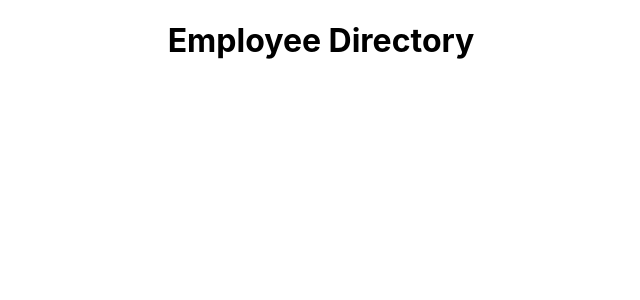
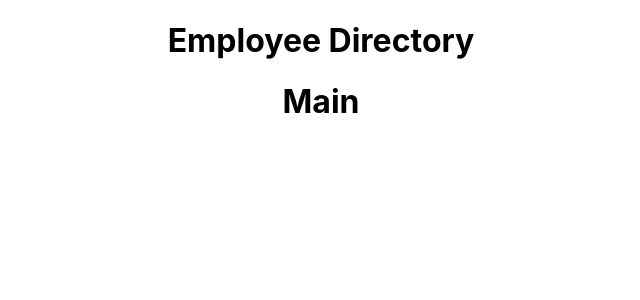
Before and after one commit to josh-wilson6289/employee-directory, a React (Create React App) app: page / in a window 1280 px wide. Shown: the top 300 px of the page, without its empty margins (319-959 px from the left). Built offline with nearby package versions, Linux system fonts and the light colour scheme.

Commit message:
added a dummy main component

```diff
--- a/src/App.js
+++ b/src/App.js
@@ -1,13 +1,14 @@
 import './App.css';
 import Container from "./components/Container";
 import Header from "./components/Header";
+import Main from "./components/Main";
 
 function App() {
   return (
     <div className="App">
      <Container>
       <Header />
-
+        <Main />
 
      </Container>
     </div>
--- /dev/null
+++ b/src/components/Main/index.js
@@ -0,0 +1,12 @@
+import React from "react";
+import "./style.css";
+
+function Main() {
+  return (
+    <div className="main">
+      <h1>Main</h1>
+    </div>
+  );
+}
+
+export default Main;
```
Also changed, not shown: src/components/Main/style.css (added).
